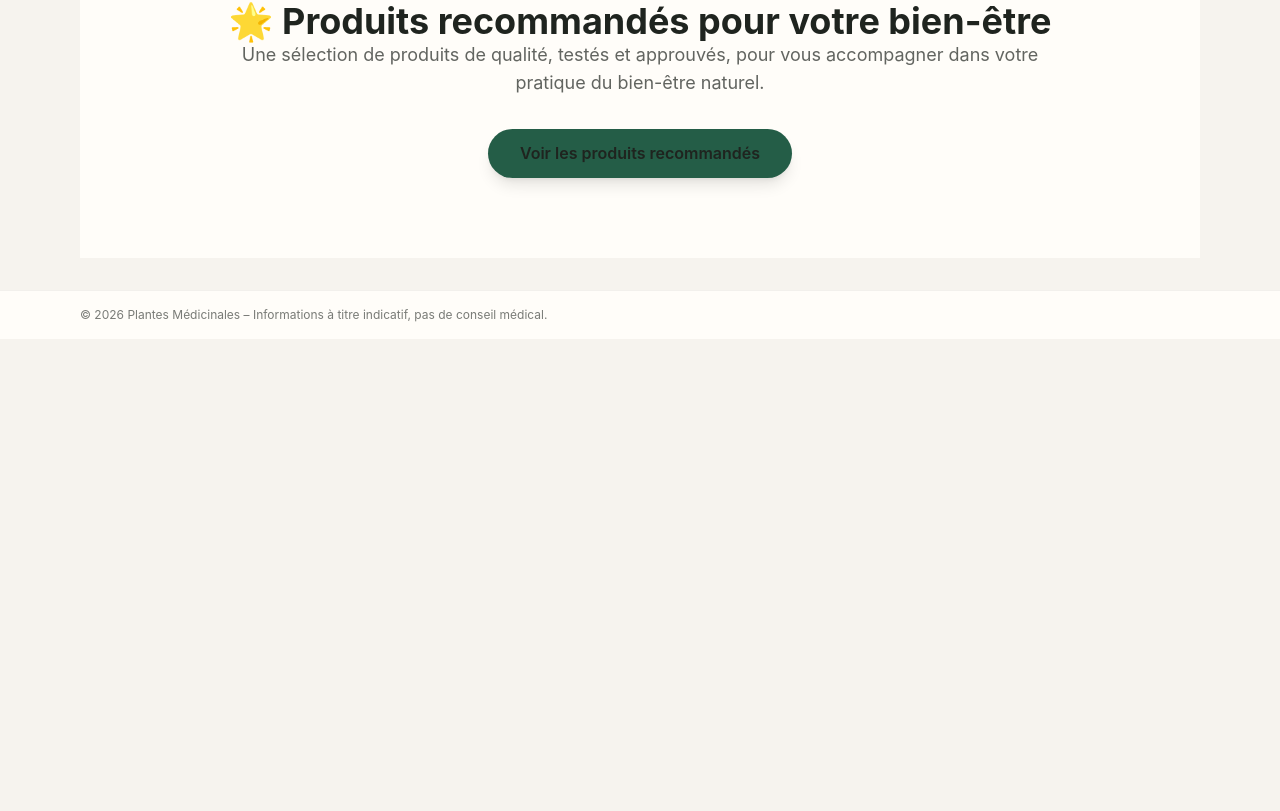
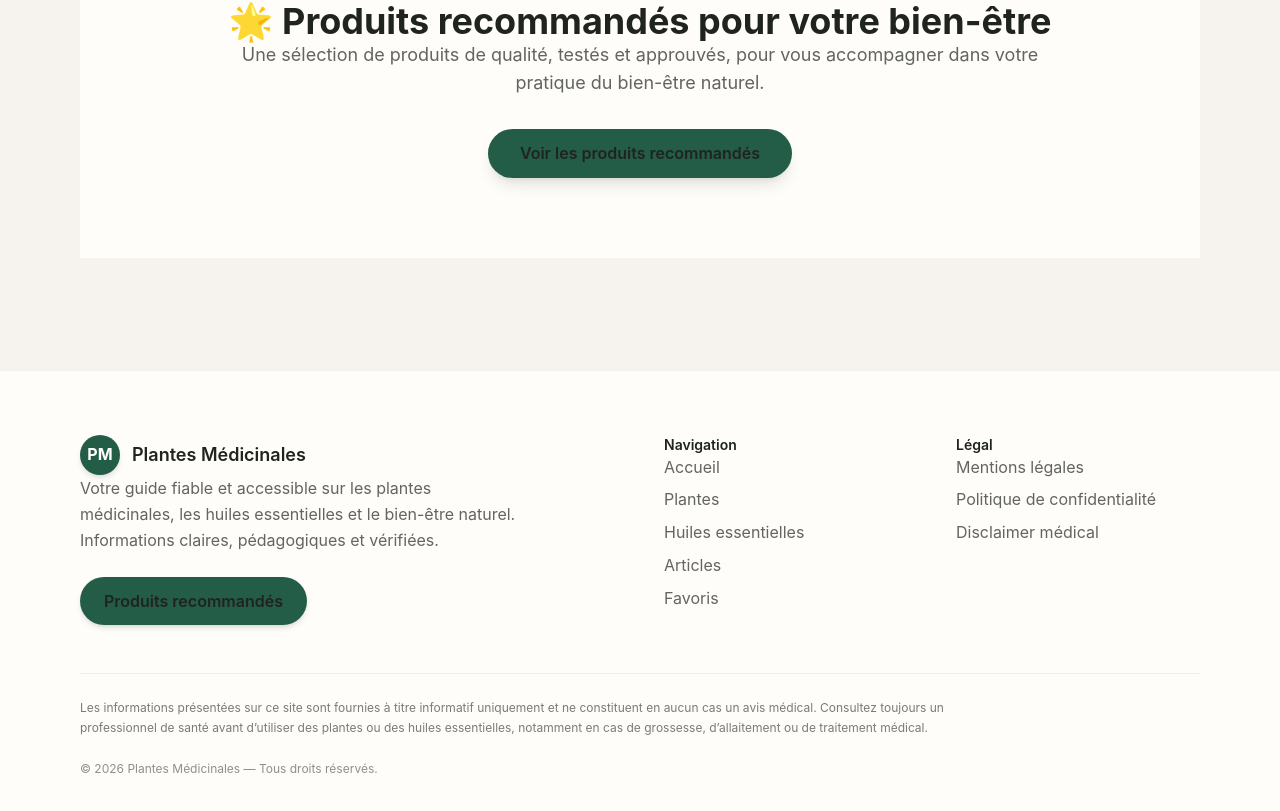
Before and after one commit to Kadtaf/Plants-medicinal-SaaS, a React (Vite) app in the folder medicinal-plants-ui/: page / in a window 1280 px wide. Shown: the part 1565-2376 px from the top of the page. Before the commit the page ends 1904 px from the top, so only its background shows below. Built offline with nearby package versions, Linux system fonts and the light colour scheme.

Commit message:
Replace footer element with Footer component

```diff
--- a/medicinal-plants-ui/src/widgets/main-layout/MainLayout.tsx
+++ b/medicinal-plants-ui/src/widgets/main-layout/MainLayout.tsx
@@ -1,5 +1,6 @@
 import { Outlet } from "react-router-dom";
 import Navbar from "@/widgets/navbar/Navbar";
+import Footer from "@/widgets/footer/Footer";
 
 export default function MainLayout() {
   return (
@@ -8,11 +9,7 @@ export default function MainLayout() {
       <main className="mx-auto max-w-6xl px-4 py-6 md:py-8">
         <Outlet />
       </main>
-            <footer className="border-t border-black/5 bg-[var(--color-surface)]">
-                <div className="mx-auto max-w-6xl px-4 py-4 text-xs text-[var(--color-text)]/60">
-                    © {new Date().getFullYear()} Plantes Médicinales – Informations à titre indicatif, pas de conseil médical.
-                </div>
-            </footer>
+      <Footer />
     </div>
   );
 }
```
Lines whose indentation alone changed are shown as unchanged.
